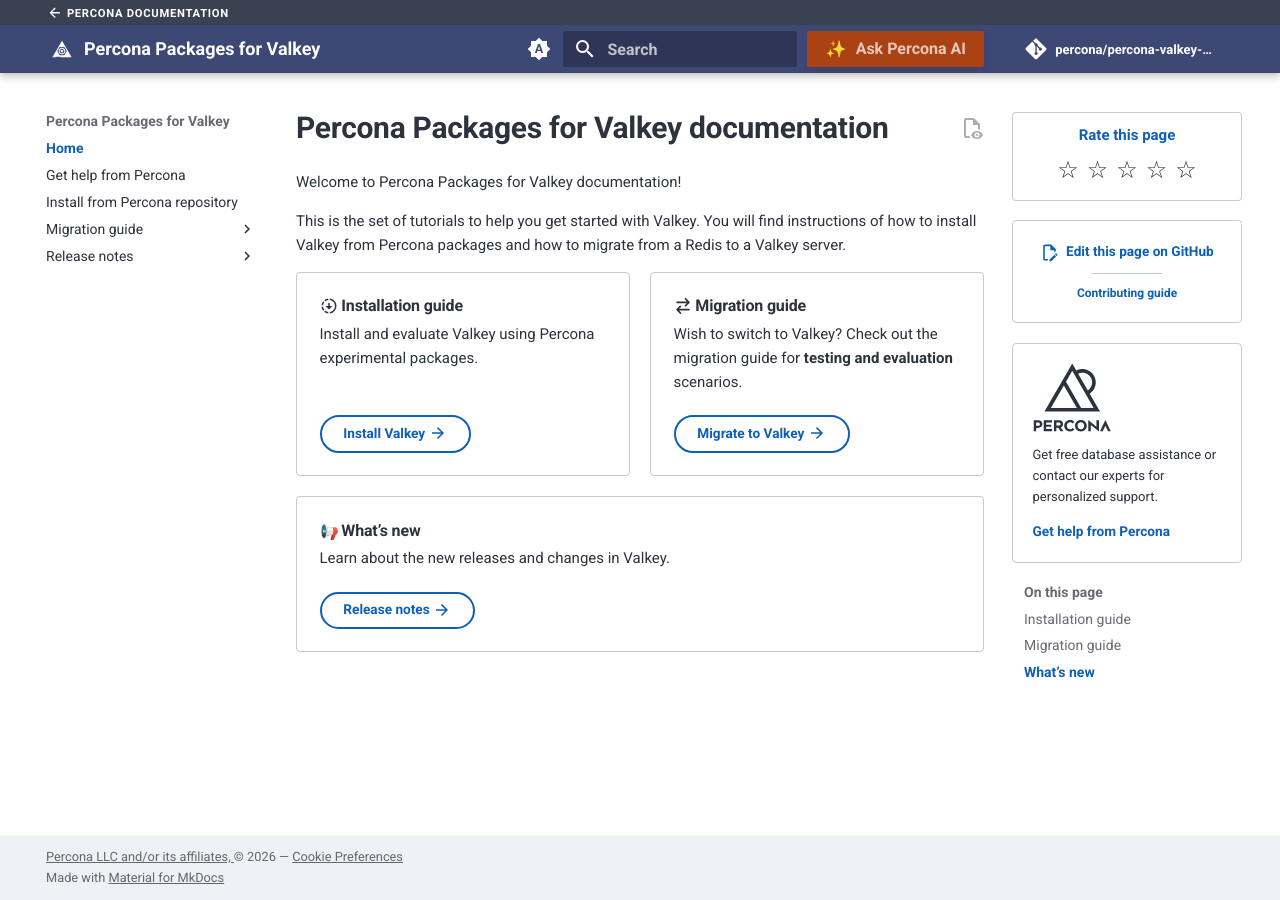
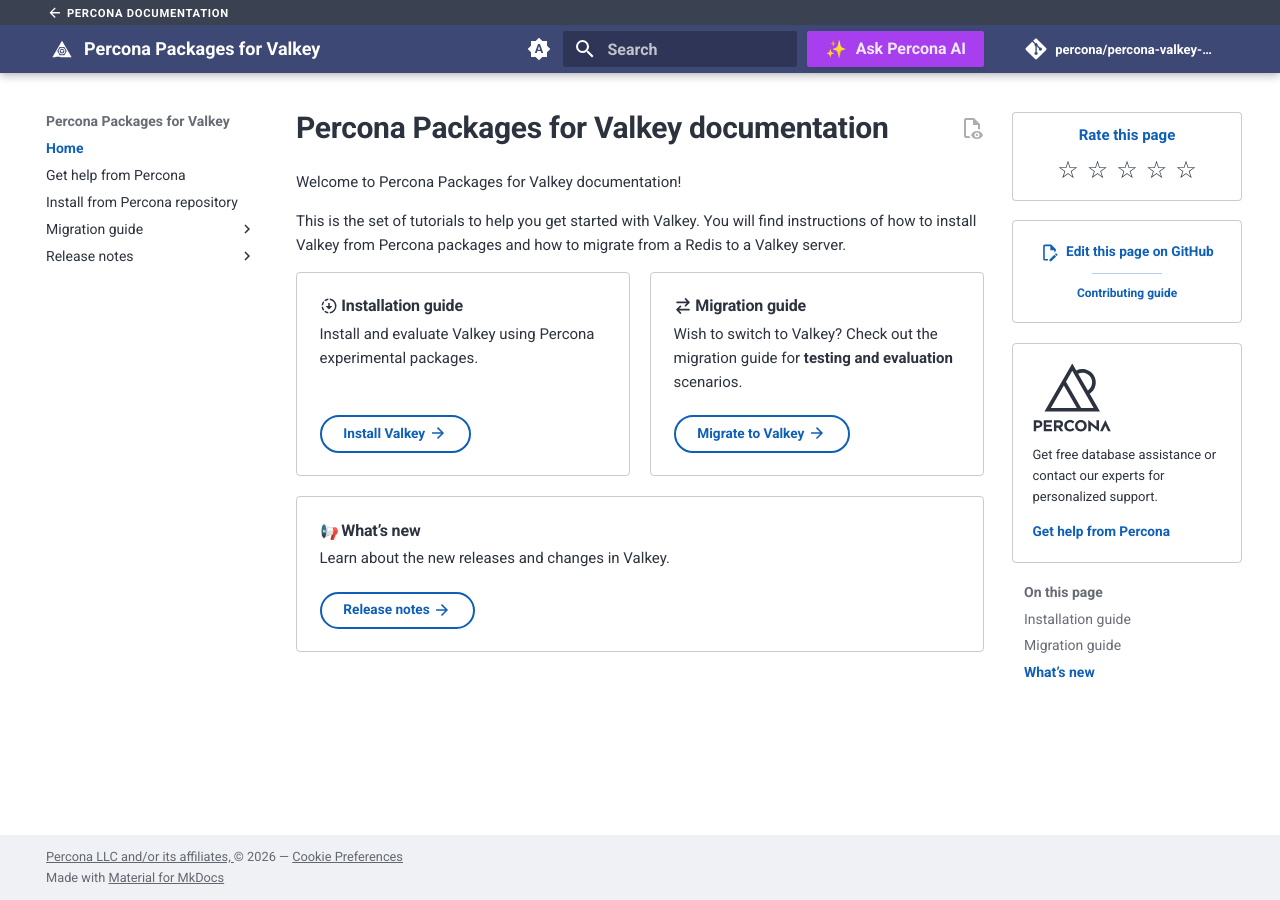
Before and after one commit to percona/percona-valkey-doc, an MkDocs documentation site: the page built from docs/index.md, in a window 1280 px wide. Built offline with MkDocs 1.6.1 and Material for MkDocs 9.7.7, drawn with Linux system fonts in a browser that asks for light colours; nearby versions of some CDN libraries; emoji names are drawn with the system emoji font; some web fonts are replaced; comment, search, counter and statistics services are not loaded.

Commit message:
Update kapa.css
update the colors

```diff
--- a/docs/css/kapa.css
+++ b/docs/css/kapa.css
@@ -13,8 +13,8 @@ button#ask-percona-ai {
     border: none;
     border-radius: 0.1rem;
 
-    background: #AB4213;
-    color: #E7C8BB;
+    background: #A83FEF;
+    color: #F3E9FF;
 
     box-shadow: var(--md-shadow-z1);
 
@@ -33,13 +33,13 @@ button#ask-percona-ai {
 }
 
 button#ask-percona-ai:hover {
-    background: #EB6F3B;
+    background: #B65AF2;
 }
 
 button#ask-percona-ai:focus-visible {
     outline: none;
     box-shadow:
-        0 0 0 0.1rem rgba(235, 111, 59, 0.35),
+        0 0 0 0.1rem rgba(168, 63, 239, 0.35),
         var(--md-shadow-z2);
 }
 
```
